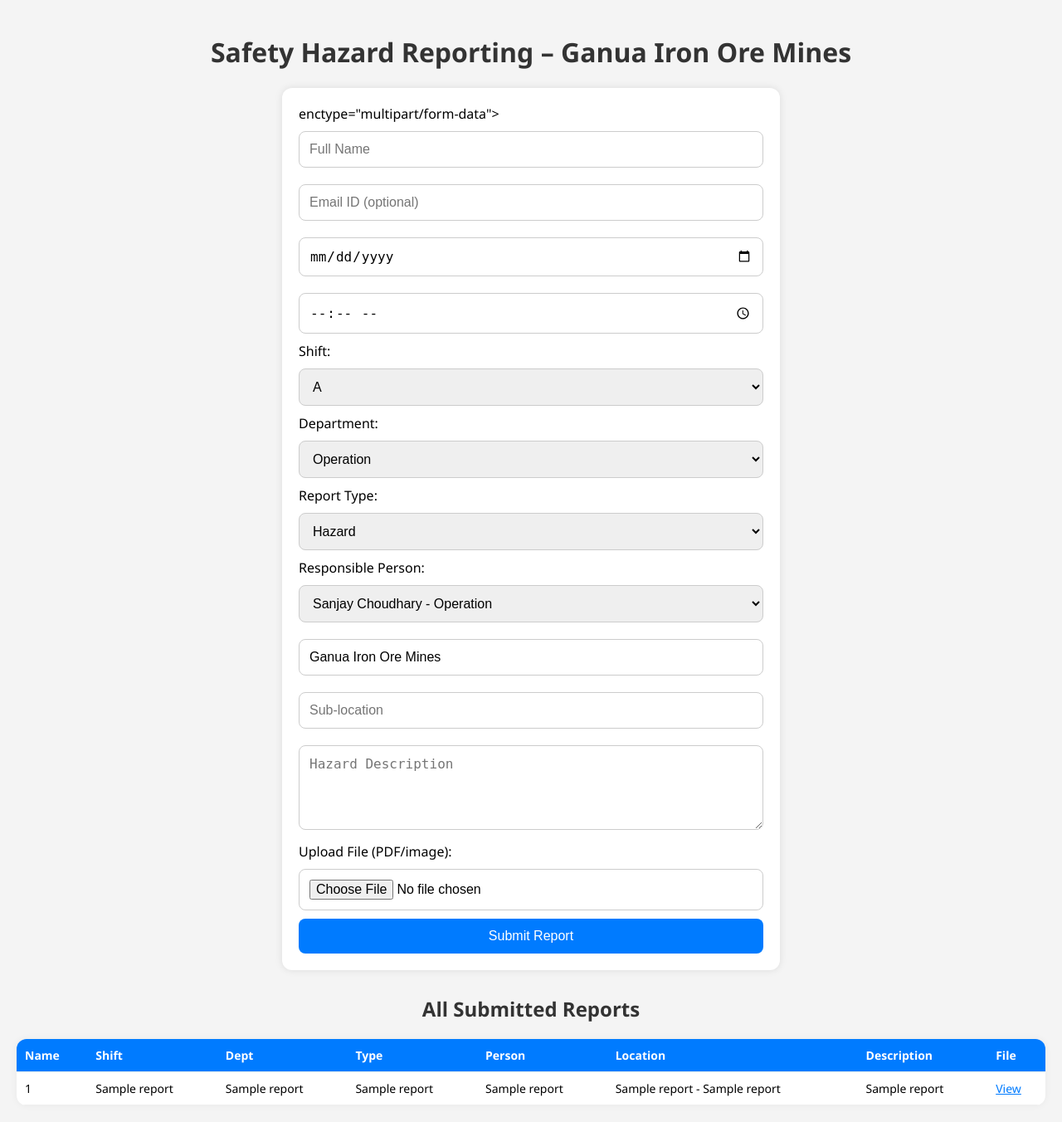
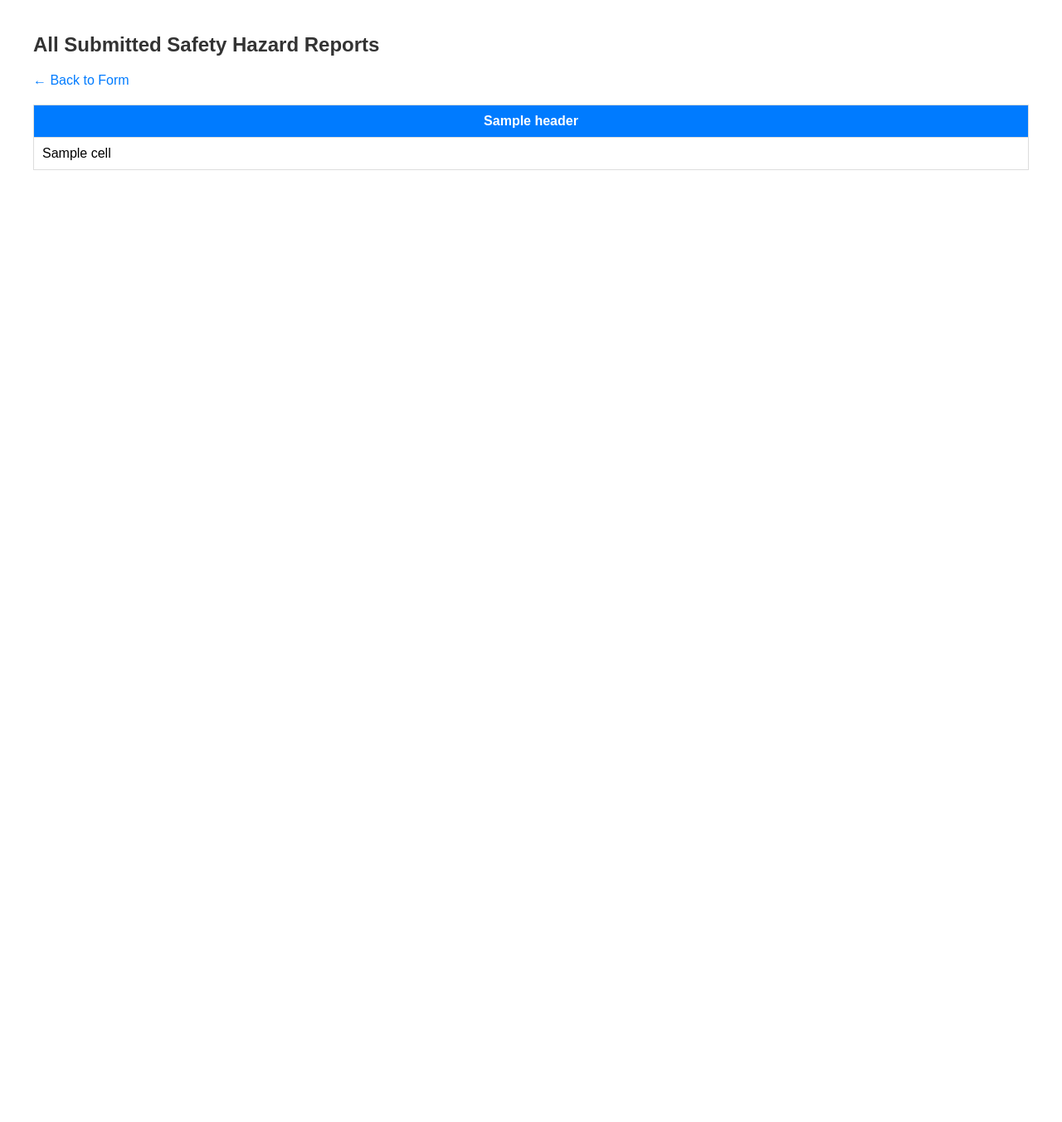
Before and after one commit to Rohitram-cyber/FinalTest, a Flask app: template templates/index.html in a window 1280 px wide. Shown: the whole page at 83% size. After the commit the page ends 205 px from the top, so only its background shows below. Run offline with Flask 3, Linux system fonts and the light colour scheme; the template is opened without the code that fills it: most values are stand-ins (such as "Sample title", 1, 10 or a date in 2020).

Commit message:
index.html

```diff
--- a/templates/index.html
+++ b/templates/index.html
@@ -1,76 +1,63 @@
 <!DOCTYPE html>
 <html>
 <head>
-  <title>Safety Hazard Report</title>
-  <link rel="stylesheet" href="{{ url_for('static', filename='style.css') }}">
+    <title>Submitted Safety Reports</title>
+    <style>
+        table {
+            border-collapse: collapse;
+            width: 100%;
+            margin-top: 20px;
+        }
+
+        th, td {
+            border: 1px solid #ddd;
+            padding: 10px;
+        }
+
+        th {
+            background-color: #007bff;
+            color: white;
+        }
+
+        tr:nth-child(even) {
+            background-color: #f2f2f2;
+        }
+
+        body {
+            font-family: Arial, sans-serif;
+            margin: 40px;
+        }
+
+        h2 {
+            color: #333;
+        }
+
+        a {
+            text-decoration: none;
+            color: #007bff;
+        }
+    </style>
 </head>
 <body>
-  <h1>Safety Hazard Reporting – Ganua Iron Ore Mines</h1>
-
-  <form action="/" method="POST"> enctype="multipart/form-data">
-    <input type="text" name="full_name" placeholder="Full Name" required>
-    <input type="email" name="email" placeholder="Email ID (optional)">
-    <input type="date" name="date" required>
-    <input type="time" name="time" required>
-
-    <label>Shift:</label>
-    <select name="shift" required>
-      <option>A</option><option>B</option><option>C</option><option>G</option>
-    </select>
-
-    <label>Department:</label>
-    <select name="department" required>
-      <option>Operation</option>
-      <option>IT</option>
-      <option>HR</option>
-      <option>Admin</option>
-      <option>Security</option>
-      <option>Logistics</option>
-      <option>Geology</option>
-    </select>
-
-    <label>Report Type:</label>
-    <select name="report_type" required>
-      <option>Hazard</option>
-      <option>Nearmiss</option>
-      <option>Incident</option>
-    </select>
-
-    <label>Responsible Person:</label>
-    <select name="responsible_person" required>
-      <option>Sanjay Choudhary - Operation</option>
-      <option>Dikshit Das - Geology</option>
-      <option>Arpan Mishra - Admin</option>
-      <option>Mihir Purohit - HR</option>
-    </select>
-
-    <input type="text" name="location" value="Ganua Iron Ore Mines" readonly>
-    <input type="text" name="sub_location" placeholder="Sub-location" required>
-    <textarea name="description" placeholder="Hazard Description" rows="4" required></textarea>
-
-    <label>Upload File (PDF/image):</label>
-    <input type="file" name="file" accept=".jpg,.jpeg,.png,.pdf" required>
-
-    <button type="submit">Submit Report</button>
-  </form>
-
-  <h2>All Submitted Reports</h2>
+    <h2>All Submitted Safety Hazard Reports</h2>
+    <a href="/">← Back to Form</a>
     <table>
+        <thead>
             <tr>
-      <th>Name</th><th>Shift</th><th>Dept</th><th>Type</th><th>Person</th><th>Location</th><th>Description</th><th>File</th>
+                {% for header in headers %}
+                    <th>{{ header }}</th>
+                {% endfor %}
             </tr>
-    {% for r in reports %}
+        </thead>
+        <tbody>
+            {% for row in data %}
                 <tr>
-      <td data-label="Full Name">{{ r[0] }}</td>
-      <td data-label="Shift">{{ r[4] }}</td>
-      <td data-label="Department">{{ r[5] }}</td>
-      <td data-label="Type">{{ r[6] }}</td>
-      <td data-label="Person">{{ r[7] }}</td>
-      <td data-label="Location">{{ r[8] }} - {{ r[9] }}</td>
-      <td data-label="Description">{{ r[10] }}</td>
-      <td data-label="File"><a href="/uploads/{{ r[11] }}" target="_blank">View</a></td>
+                    {% for cell in row %}
+                        <td>{{ cell }}</td>
+                    {% endfor %}
                 </tr>
             {% endfor %}
+        </tbody>
     </table>
 </body>
 </html>
```
Lines whose indentation alone changed are shown as unchanged.
